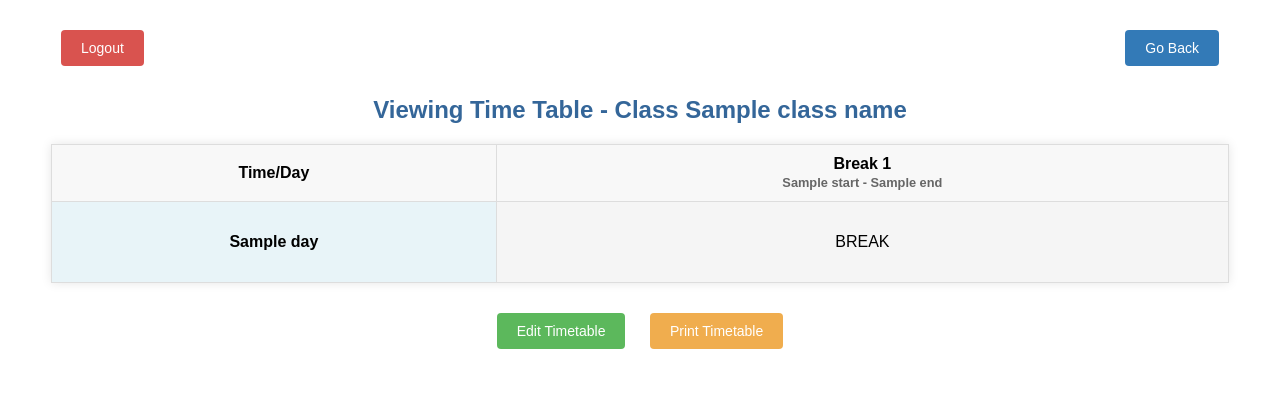
After one commit to Naveenraja0501/TimeTable_Schedular_DJ, a Django app: template signup_login/base/templates/view_timetable.html in a window 1280 px wide. The commit adds this page. Shown: the top 398 px of the page. Run offline with Django 5.2, Linux system fonts and the light colour scheme; the template is opened without the code that fills it: most values are stand-ins (such as "Sample title", 1, 10 or a date in 2020).

Commit message:
Updated timetable functionality: Fixed view template, added unique constraints to Timetable model, corrected time parsing, and implemented separate view/create flows

```diff
--- /dev/null
+++ b/signup_login/base/templates/view_timetable.html
@@ -0,0 +1,146 @@
+<!DOCTYPE html>
+<html lang="en">
+<head>
+  <meta charset="UTF-8">
+  <meta name="viewport" content="width=device-width, initial-scale=1.0">
+  <title>View Time Table - Class {{ class_name }}</title>
+  <style>
+    body {
+      font-family: Arial, sans-serif;
+      background-color: #fff;
+      text-align: center;
+      margin: 0;
+      padding: 20px;
+    }
+    h2 {
+      color: #346699;
+      margin-top: 20px;
+    }
+    table {
+      width: 95%;
+      margin: 20px auto;
+      border-collapse: collapse;
+      box-shadow: 0 0 10px rgba(0, 0, 0, 0.1);
+    }
+    th, td {
+      border: 1px solid #ddd;
+      padding: 10px;
+      text-align: center;
+    }
+    th {
+      background-color: #f8f8f8;
+      font-weight: bold;
+    }
+    td {
+      height: 60px;
+    }
+    .btn {
+      padding: 10px 20px;
+      border: none;
+      border-radius: 4px;
+      color: #fff;
+      cursor: pointer;
+      font-size: 14px;
+      margin: 10px;
+      text-decoration: none;
+      display: inline-block;
+    }
+    .logout {
+      background-color: #d9534f;
+    }
+    .goback {
+      background-color: #337ab7;
+    }
+    .header-buttons {
+      display: flex;
+      justify-content: space-between;
+      width: 95%;
+      margin: 0 auto;
+    }
+    .period-time {
+      font-size: 0.8em;
+      color: #666;
+    }
+    .break-cell {
+      background-color: #f5f5f5;
+    }
+    .view-mode-cell {
+      background-color: #f9f9f9;
+    }
+    .time-header {
+      background-color: #e8f4f8;
+      font-weight: bold;
+    }
+  </style>
+</head>
+<body>
+  <div class="header-buttons">
+    <a href="{% url 'logout' %}" class="btn logout">Logout</a>
+    <a href="{% url 'details' %}" class="btn goback">Go Back</a>
+  </div>
+
+  <h2>Viewing Time Table - Class {{ class_name }}</h2>
+
+  {% if time_slots and days %}
+    <table id="timetable">
+      <thead>
+        <tr>
+          <th>Time/Day</th>
+          {% for slot in time_slots %}
+            <th>
+              {% if slot.type == 'period' %}
+                Period {{ slot.number }}<br>
+                <span class="period-time">{{ slot.start }} - {{ slot.end }}</span>
+              {% else %}
+                Break {{ slot.number }}<br>
+                <span class="period-time">{{ slot.start }} - {{ slot.end }}</span>
+              {% endif %}
+            </th>
+          {% endfor %}
+        </tr>
+      </thead>
+      <tbody>
+        {% for day in days %}
+        <tr>
+          <td class="time-header">{{ day }}</td>
+          {% for slot in time_slots %}
+            {% if slot.type == 'period' %}
+              <td class="view-mode-cell">
+                <!-- Empty cell for period -->
+              </td>
+            {% else %}
+              <td class="break-cell">BREAK</td>
+            {% endif %}
+          {% endfor %}
+        </tr>
+        {% endfor %}
+      </tbody>
+    </table>
+
+    <div style="margin: 20px;">
+      <a href="#" class="btn" style="background-color: #5cb85c;">Edit Timetable</a>
+      <a href="#" class="btn" style="background-color: #f0ad4e;" onclick="window.print()">Print Timetable</a>
+    </div>
+
+  {% else %}
+    <div style="padding: 15px; margin: 20px auto; background-color: #fff3cd; border: 1px solid #ffeaa7; color: #856404; border-radius: 4px; width: 80%;">
+      <h3>No Timetable Data Available</h3>
+      <p>No timetable structure found for class {{ class_name }}.</p>
+      <p>Please create a timetable first.</p>
+      <a href="{% url 'generate_timetable' %}" class="btn" style="background-color: #5cb85c;">Create New Timetable</a>
+    </div>
+  {% endif %}
+
+  <script>
+    document.addEventListener('DOMContentLoaded', function() {
+      // Disable any click events on table cells
+      const cells = document.querySelectorAll('td');
+      cells.forEach(cell => {
+        cell.addEventListener('click', function(e) {
+          e.preventDefault();
+        });
+      });
+    });
+  </script>
+</body>
+</html>
--- a/signup_login/base/urls.py
+++ b/signup_login/base/urls.py
@@ -1,6 +1,6 @@
 from django.urls import path,include
 from django.contrib.auth.views import LogoutView
-from .views import home,signup_view,login_view,details_view,generate_timetable
+from .views import signup_view,login_view,details_view,generate_timetable
 
 urlpatterns = [
     #path('', home, name="home"),
@@ -10,4 +10,5 @@ urlpatterns = [
     path('logout/', LogoutView.as_view(next_page='login'), name="logout"),
     path('timetable/generate/', generate_timetable, name='generate_timetable'),
 
+
 ]
```
Also changed, not shown: signup_login/base/models.py (+11 -14 lines), signup_login/base/templates/details.html (+8 -3 lines), signup_login/base/views.py (+207 -73 lines), signup_login/signup_login/settings.py (+5 -5 lines), signup_login/base/migrations/0003_timetable_break1_after_period_and_more.py (added), signup_login/base/migrations/0004_alter_timetable_unique_together.py (added).
